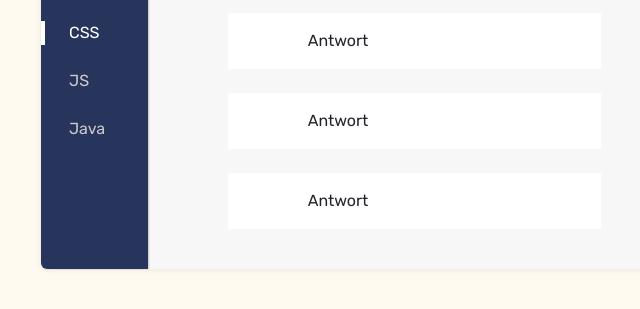
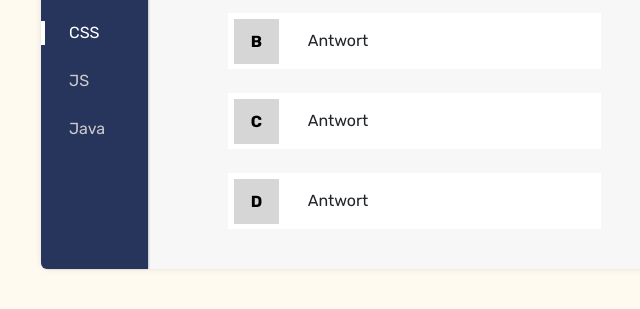
Before and after one commit to JohannesSpringer/QuizApp, a website: page index.html in a window 1280 px wide. Shown: the part 335-644 px from the top of the page, without its empty margins (279-919 px from the left). Drawn offline with nearby package versions, Linux system fonts and the light colour scheme.

Commit message:
added all choices

```diff
--- a/index.html
+++ b/index.html
@@ -41,24 +41,33 @@
 
             <div class="card mb-4">
               <div class="card-body card-body-content">
+                <div class="card-body-choice">B</div>
                 Antwort
               </div>
             </div>
 
             <div class="card mb-4">
               <div class="card-body card-body-content">
+                <div class="card-body-choice">C</div>
                 Antwort
               </div>
             </div>
 
             <div class="card mb-4">
               <div class="card-body card-body-content">
+                <div class="card-body-choice">D</div>
                 Antwort
               </div>
             </div>
           </div>
         </div>
       </div>
+      <div class="row g-0">
+        <div class="col-md-2">
+
+        </div>
+
+      </div>
     </div>
   </div>
 </body>
```
